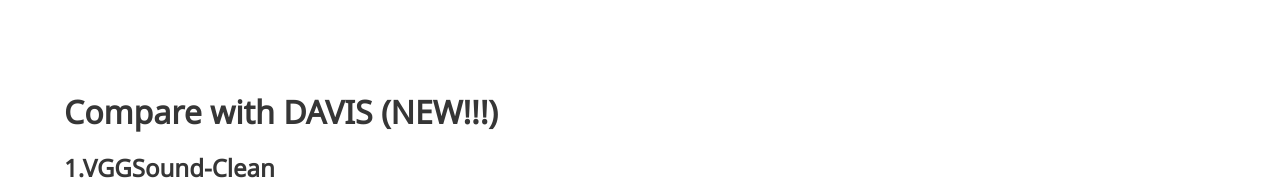
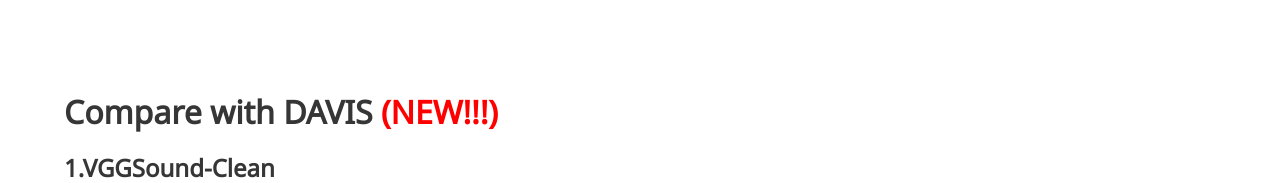
Before and after one commit to AlignSep/AlignSep.github.io, a plain HTML site: page index.html in a window 1280 px wide. Shown: the part 971-1154 px from the top of the page. Drawn offline with nearby package versions, Linux system fonts and the light colour scheme; some icons are missing; a web font is replaced by a local one.

Commit message:
Add files via upload

```diff
--- a/index.html
+++ b/index.html
@@ -101,7 +101,7 @@
       <div class="hero-body">
           <div class="container">
 
-            <h1 id="Compare with DAVIS" class="title is-3">Compare with DAVIS (NEW!!!)</h1>
+            <h1 id="Compare with DAVIS" class="title is-3">Compare with DAVIS <span style="color: red;">(NEW!!!)</span></h1>
             <h4 id="VGGSound-Clean" class="title is-4">1.VGGSound-Clean</h4>
             <div class="grid-container">
                 <table >
```
